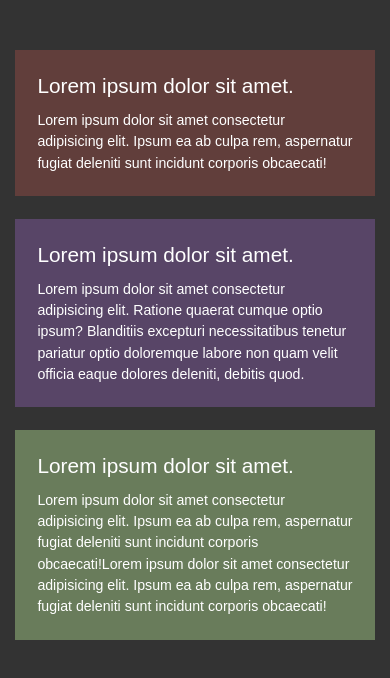
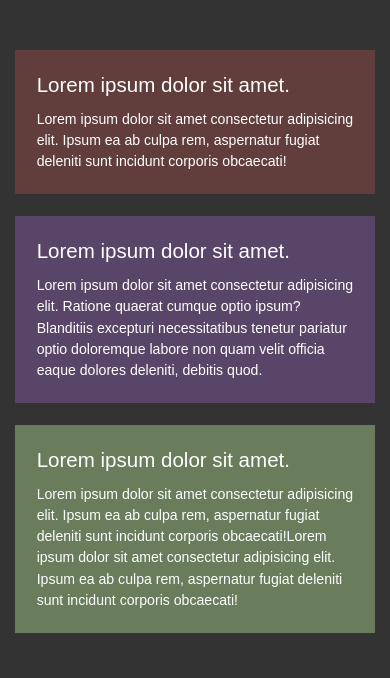
Before and after one commit to Aandi1989/AdaptiveCSSFLS, a plain HTML site: page index.html in a window 390 px wide. Drawn offline with Linux system fonts and the light colour scheme.

Commit message:
variant without width limiting container

```diff
--- a/styles.scss
+++ b/styles.scss
@@ -14,7 +14,7 @@ html,body{
 .page {
     padding: 50px 0;
     &__block {
-        margin:0px 0px 50px 0px;
+        margin-bottom:calc(20px + (50 - 20) * ((100vw - 320px) / (1200 - 320)));
     }
 }
 .block {
@@ -28,40 +28,23 @@ html,body{
         background-color:#697C5B;
     }
     &__container {
-        max-width: 1200px;
+        // max-width: 1200px;
+        /*Вариант для макетов без ограничивающих по ширине контейнеров
+        все начальные величины отступов и шрифтов берем из макета,
+        ширину экрана также берем из макета, в данном случае это 1600px*/
         padding: 0px 15px;
         margin: 0px auto;
     }
     &__body {
-        padding: 50px;
+        padding: calc(20px + (50 - 20) * ((100vw - 320px) / (1600 - 320)));
     }
     &__title {
-        font-size: 30px;
+        font-size:calc(20px + (30 - 20) * ((100vw - 320px) / (1600 - 320)));
         line-height: 1.3;
-        margin:0px 0px 20px 0px;
+        margin-bottom:calc(10px + (20 - 10) * ((100vw - 320px) / (1600 - 320)));
     }
     &__text {
-        font-size: 16px;
+        font-size:calc(14px + (16 - 14) * ((100vw - 320px) / (1600 - 320)));
         line-height: 1.5;
     }
 }
-
-@media (max-width:1200px){  /*1200px-ширина ограничивающего контейнера */
-    .block__body{
-        padding: calc(20px + (50 - 20) * ((100vw - 320px) / (1200 - 320)));
-        //20px padding который хотим увидеть на минимальном разрешении в 320px
-        //50-20 от padding на максимальном разрешении отнимаем значение которое будет на минимальном разрешении
-        //100vw-320px от ширины вьюпорта отнимаем минимальную ширну экрана
-        //1200-320 ширина ограничивающего контейнера минус минимальная ширина экрана
-    }
-    .block__title{
-        font-size:calc(20px + (30 - 20) * ((100vw - 320px) / (1200 - 320)));
-        margin-bottom:calc(10px + (20 - 10) * ((100vw - 320px) / (1200 - 320)));
-    }
-    .block__text{
-        font-size:calc(14px + (16 - 14) * ((100vw - 320px) / (1200 - 320)));
-    }
-    .page__block{
-        margin-bottom:calc(20px + (50 - 20) * ((100vw - 320px) / (1200 - 320)));
-    }
-}
```
Also changed, not shown: styles.css, 1 other file.
